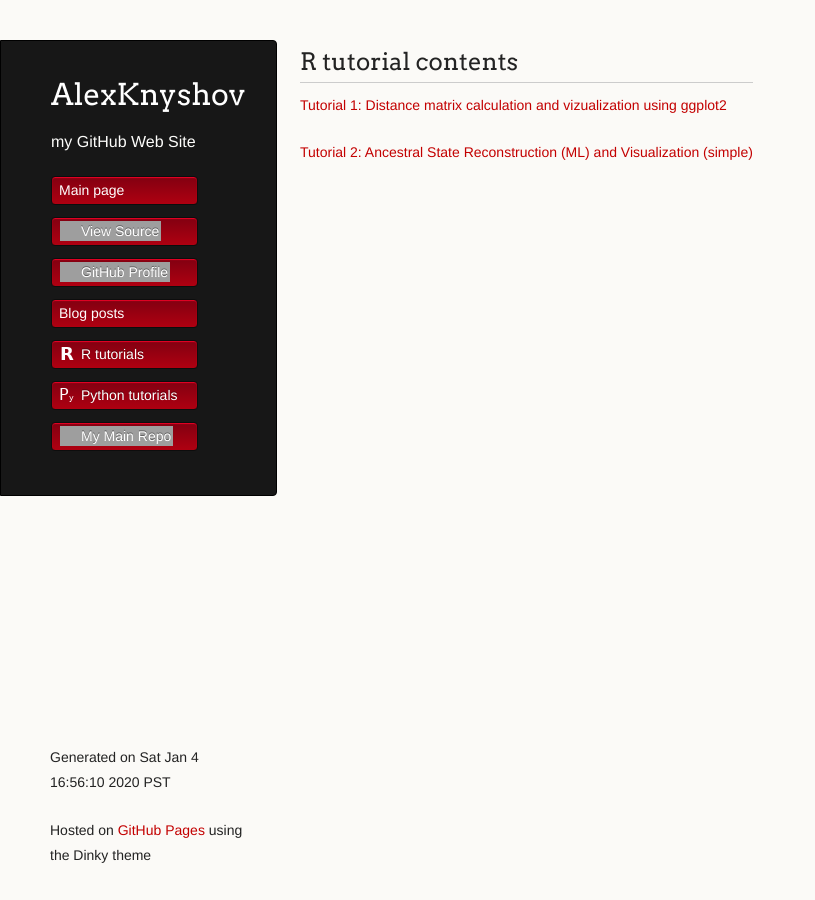
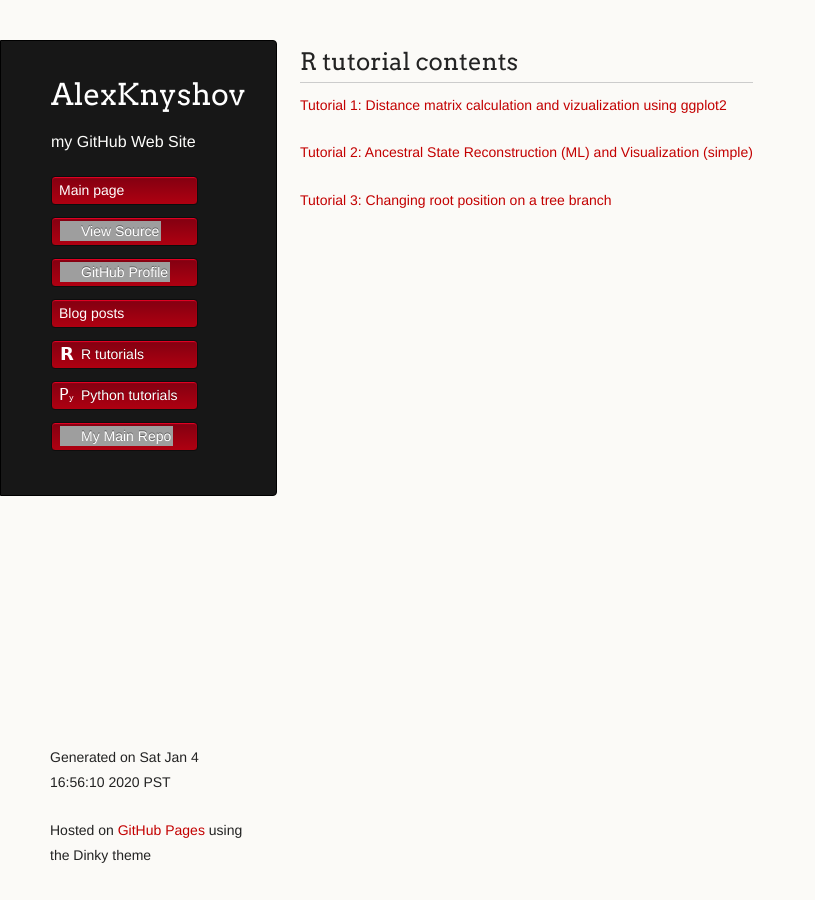
Before and after one commit to AlexKnyshov/AlexKnyshov.github.io, a Jekyll site: the page built from R_pages.md, in a window 1280 px wide. Shown: the whole page, without its empty margins (0-815 px from the left). Built offline with Jekyll 4.4.1, drawn with Linux system fonts in a browser that asks for light colours; a script that is not in the unit is left out; our own code applies the rules of GitHub Pages for plain Markdown files; grey boxes are pictures that could not be loaded.

Commit message:
tutorial 3 added

```diff
--- a/R_pages.md
+++ b/R_pages.md
@@ -6,3 +6,5 @@
 [Tutorial 1: Distance matrix calculation and vizualization using ggplot2]({{ site.url }}/R/page1.html)
 
 [Tutorial 2: Ancestral State Reconstruction (ML) and Visualization (simple)]({{ site.url }}/R/page2.html)
+
+[Tutorial 3: Changing root position on a tree branch]({{ site.url }}/R/page3.html)
```
